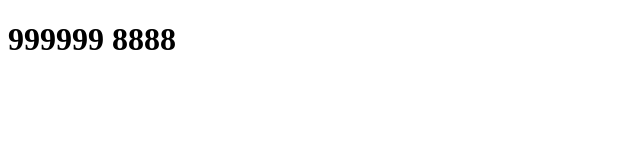
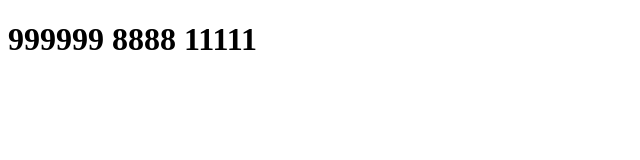
Before and after one commit to kake9857/-line-api-live-course, a plain HTML site: page index.html in a window 1280 px wide. Shown: the whole page, without its empty margins (0-640 px from the left). Drawn offline with Linux system fonts and the light colour scheme.

Commit message:
edit 11111

```diff
--- a/index.html
+++ b/index.html
@@ -7,6 +7,6 @@
     <title>Document</title>
 </head>
 <body>
-    <H1>999999 8888</H1>
+    <H1>999999 8888 11111</H1>
 </body>
 </html>
```
